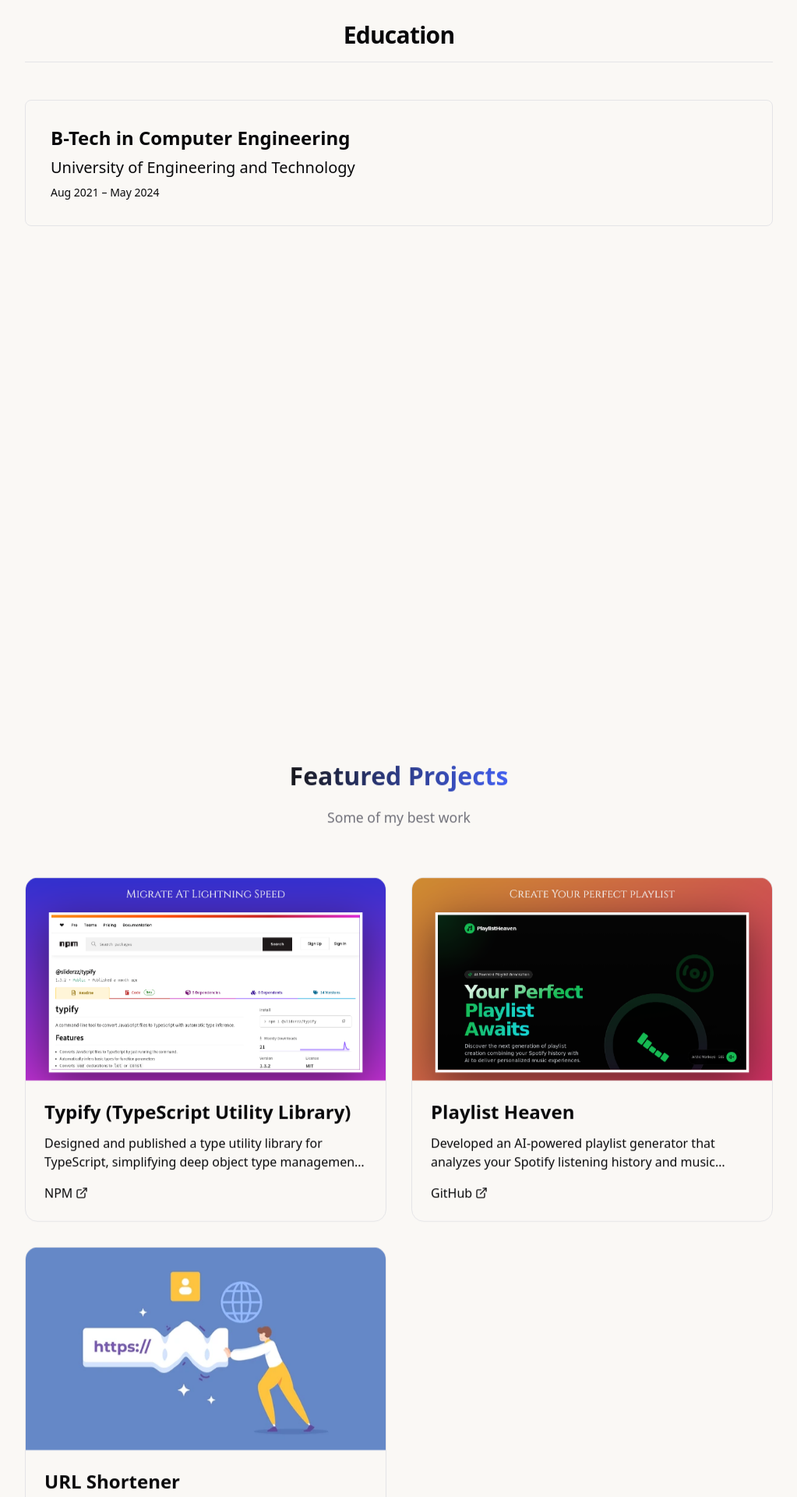
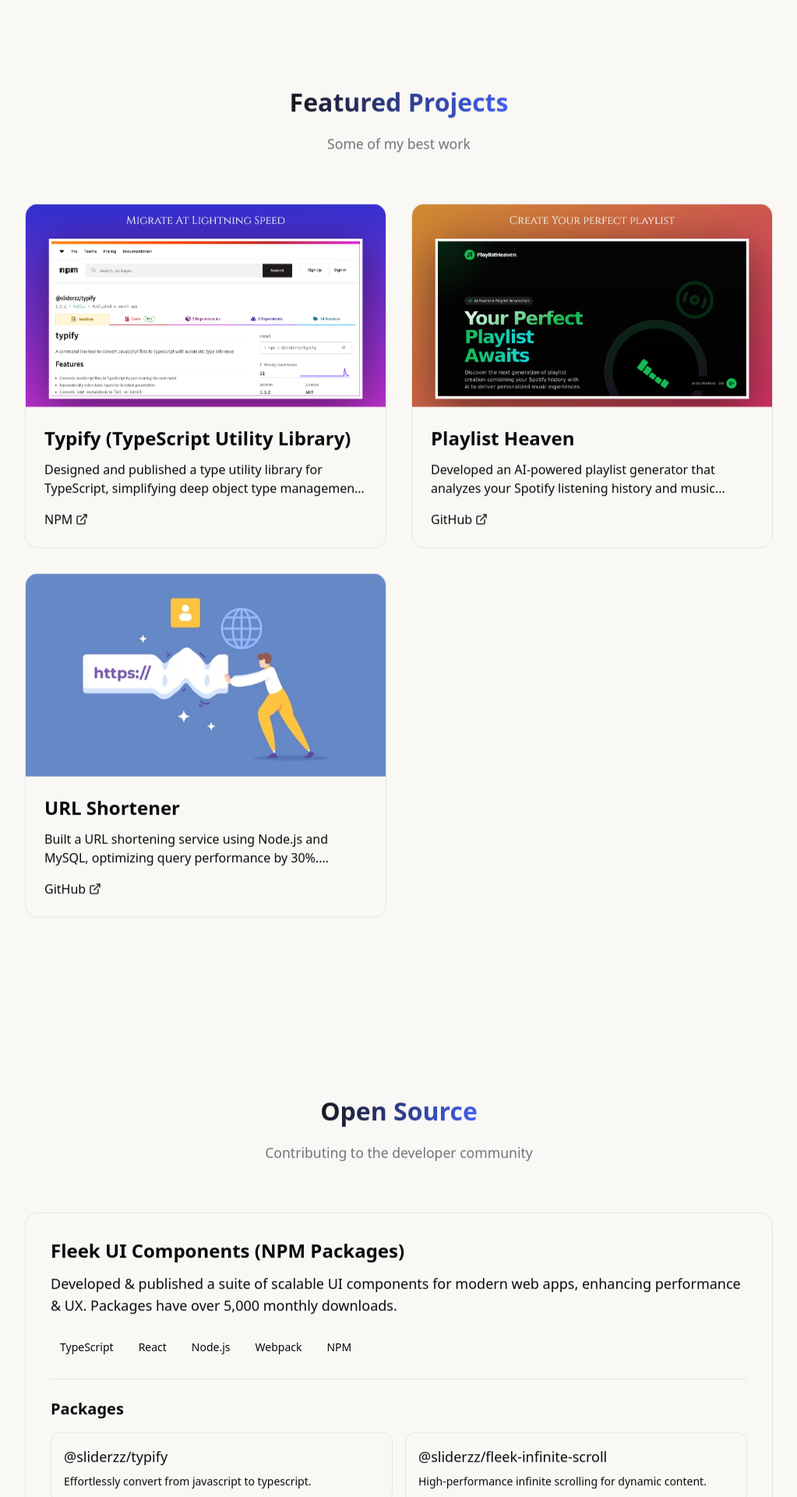
Before and after one commit to Shivam1303/portfolio, a Next.js app: page / in a window 1280 px wide. Shown: the part 3240-5160 px from the top of the page at 78% size, without its empty margins (128-1151 px from the left). Built offline with nearby package versions, Linux system fonts and the light colour scheme.

Commit message:
removed edu section

```diff
--- a/src/app/page.tsx
+++ b/src/app/page.tsx
@@ -5,7 +5,6 @@
 import { ProjectsSection } from '@/components/projects-section';
 import { OpenSourceSection } from '@/components/open-source-section';
 import { ContactSection } from '@/components/contact-section';
-import { EducationSection } from '@/components/education-section';
 import { ScrollAnimation } from '@/components/ui/scroll-animation';
 import { fadeInUp } from '@/components/ui/animation-variants';
 import { Footer } from '@/components/footer';
@@ -41,12 +40,6 @@
 
         <ScrollAnimation variants={fadeInUp}>
           <div className="md:min-h-screen">
-            <EducationSection />
-          </div>
-        </ScrollAnimation>
-
-        <ScrollAnimation variants={fadeInUp}>
-          <div className="md:min-h-screen">
             <ProjectsSection />
           </div>
         </ScrollAnimation>
```
